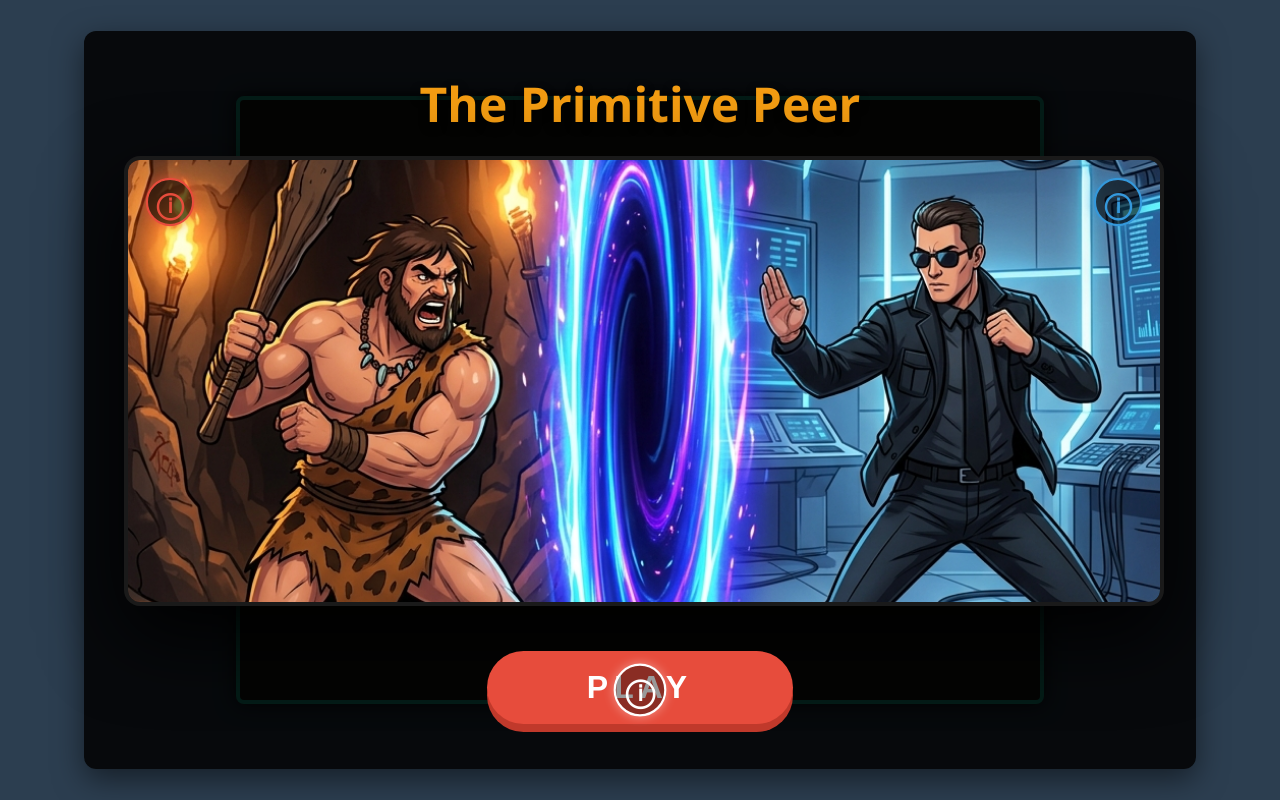
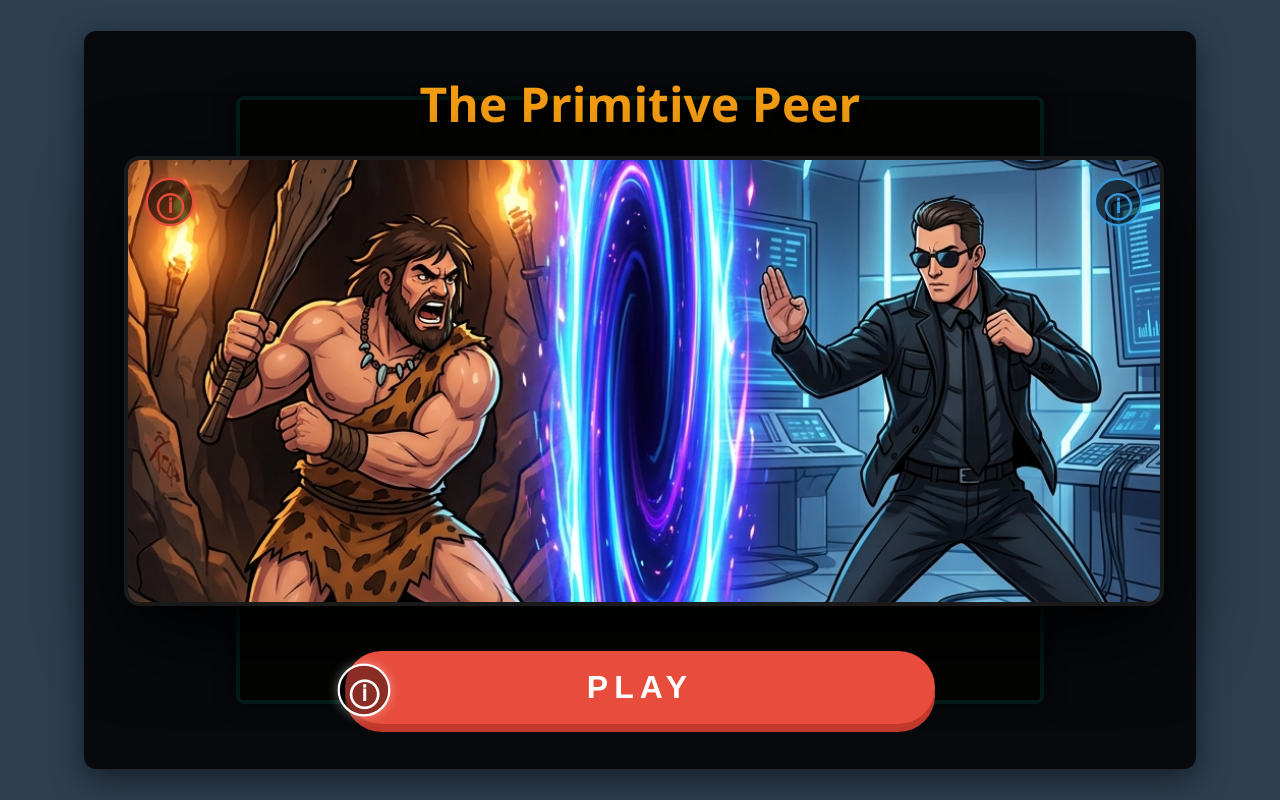
Before and after one commit to BaconFace288/KHE-Project, a website: page public/index.html in a window 1280 px wide. Drawn offline with nearby package versions, Linux system fonts and the light colour scheme; no server answers.

Commit message:
fix: resolved play-button and lore-icon overlap. Made play-button fill row space.

```diff
--- a/public/style.css
+++ b/public/style.css
@@ -304,19 +304,20 @@
 .play-btn-row {
   display: flex;
   align-items: center;
-  justify-content: center;
-  gap: 20px;
+  gap: 15px;
   position: relative;
   width: 100%;
-  margin-top: 20px;
+  max-width: 600px; /* Constrain slightly to keep it premium */
+  margin: 20px auto 0;
 }
 
 /* PLAY BUTTON */
 .play-btn {
+  flex-grow: 1; /* Fills up the rest of the space */
   background-color: #e74c3c;
   color: #fff;
   font-size: 32px;
-  padding: 18px 100px;
+  padding: 18px 0; /* Vertical padding only, horiz handled by flex */
   border-radius: 60px;
   letter-spacing: 6px;
   box-shadow: 0 8px 0 #c0392b;
@@ -325,7 +326,7 @@
   border: none;
   font-weight: 900;
   text-transform: uppercase;
-  flex-shrink: 0; /* Prevent shrinking */
+  min-width: 200px;
 }
 
 .play-btn:hover {
```
